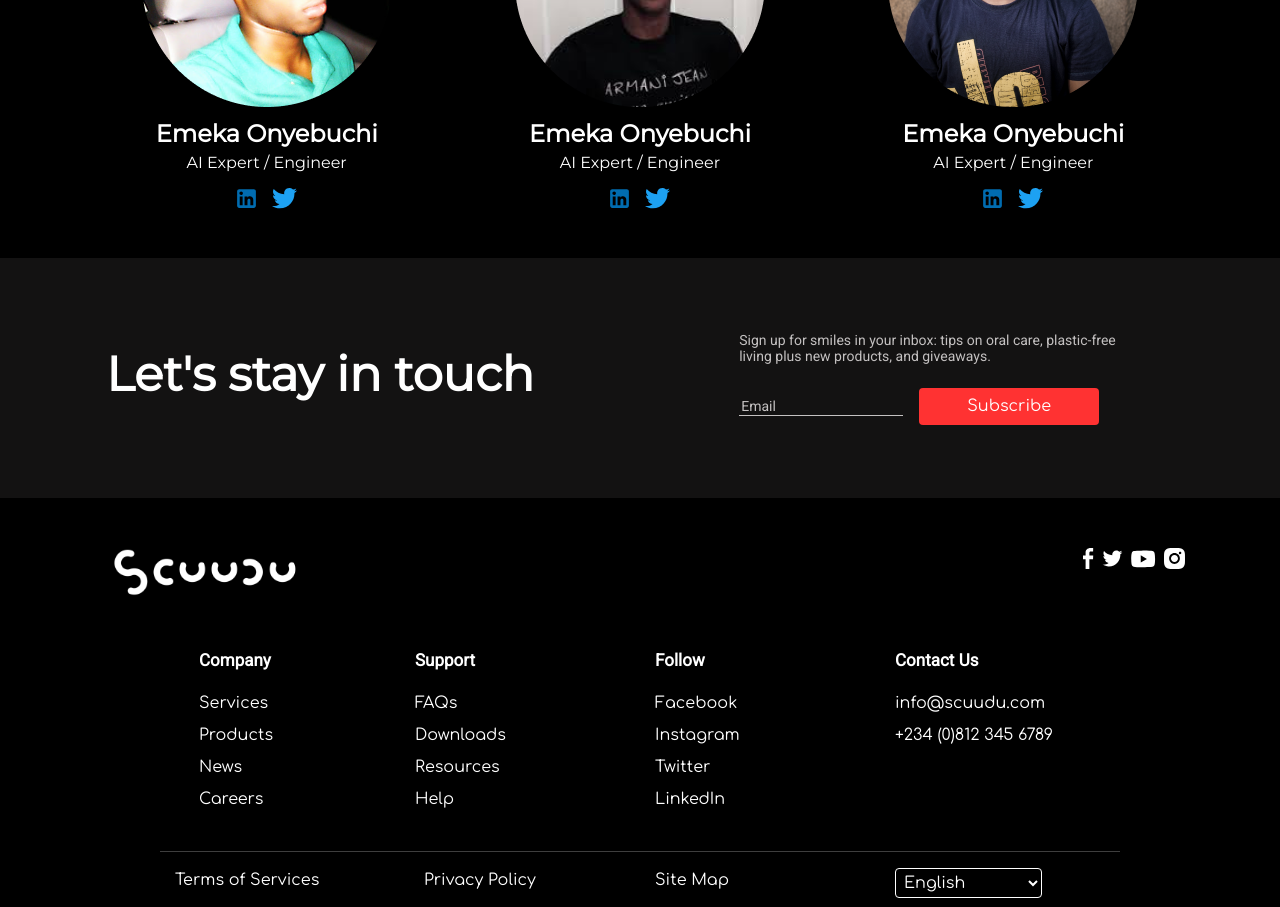
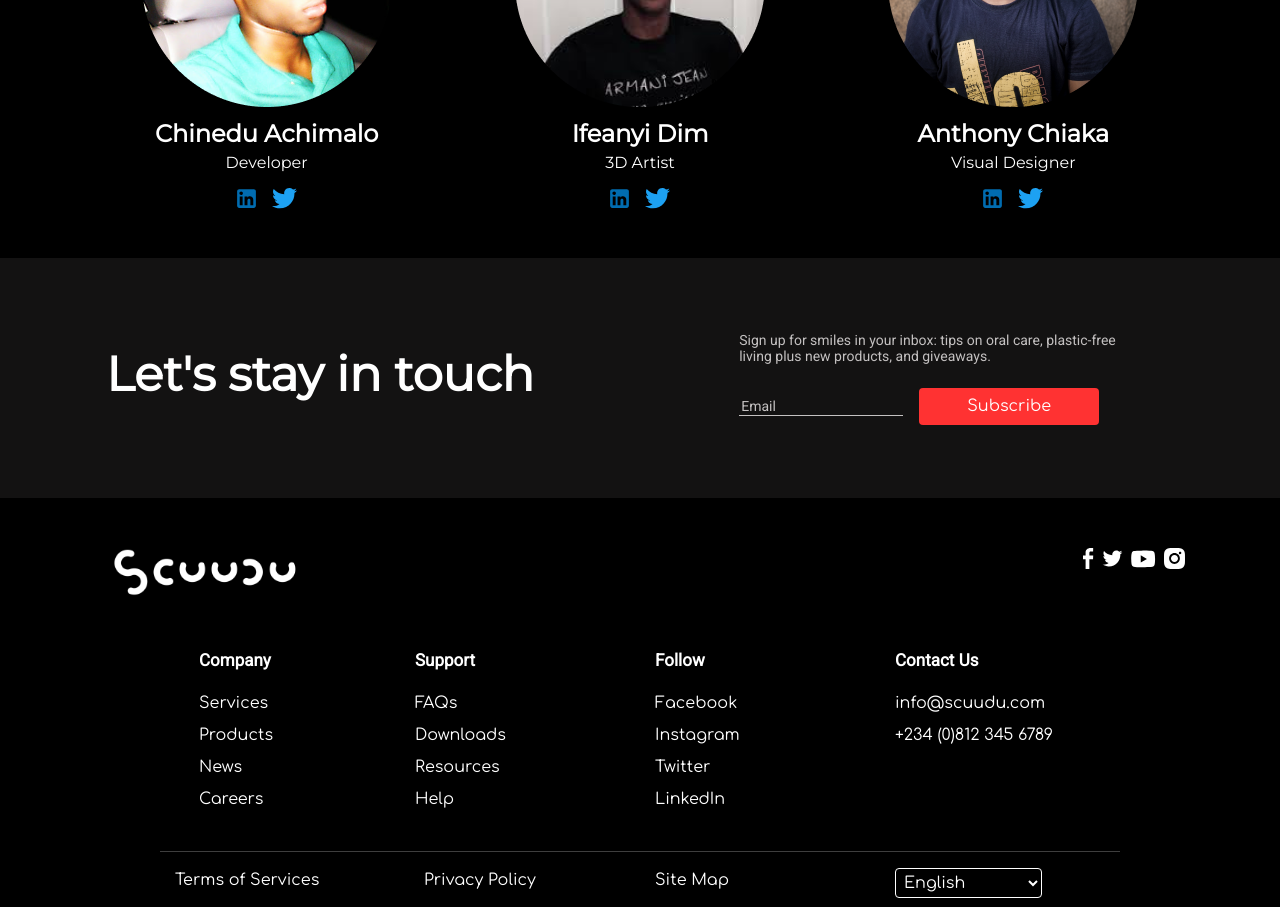
Before and after one commit to OkoyeApps/scuudu_Mirror, a React (Create React App) app: page /aboutus in a window 1280 px wide. Shown: the part 2180-3087 px from the top of the page. Built offline with nearby package versions, Linux system fonts and the light colour scheme.

Commit message:
update to about and product

```diff
--- a/src/pages/aboutUs/aboutUs.js
+++ b/src/pages/aboutUs/aboutUs.js
@@ -84,8 +84,8 @@ function AboutUs() {
                             <div className="text-center">
                                 <img src={Chinedu} alt="team member" className="team-member-img" />
                             </div>
-                            <h4 className="team-mate-name">Emeka Onyebuchi</h4>
-                            <h5 className="team-role">AI Expert / Engineer</h5>
+                            <h4 className="team-mate-name">Chinedu Achimalo</h4>
+                            <h5 className="team-role">Developer</h5>
                             <div className="text-center mt-3">
                                 <span><img src={linkedInB} className="mr-3" /></span>
                                 <span><img src={twitterB} /></span>
@@ -98,8 +98,8 @@ function AboutUs() {
                             <div className="text-center">
                                 <img src={Kosisy} alt="team member" className="team-member-img" />
                             </div>
-                            <h4 className="team-mate-name">Emeka Onyebuchi</h4>
-                            <h5 className="team-role">AI Expert / Engineer</h5>
+                            <h4 className="team-mate-name">Ifeanyi Dim</h4>
+                            <h5 className="team-role">3D Artist</h5>
                             <div className="text-center mt-3">
                                 <span><img src={linkedInB} className="mr-3" /></span>
                                 <span><img src={twitterB} /></span>
@@ -112,8 +112,8 @@ function AboutUs() {
                             <div className="text-center">
                                 <img src={Tony} alt="team member" className="team-member-img" />
                             </div>
-                            <h4 className="team-mate-name">Emeka Onyebuchi</h4>
-                            <h5 className="team-role">AI Expert / Engineer</h5>
+                            <h4 className="team-mate-name">Anthony Chiaka</h4>
+                            <h5 className="team-role">Visual Designer</h5>
                             <div className="text-center mt-3">
                                 <span><img src={linkedInB} className="mr-3" /></span>
                                 <span><img src={twitterB} /></span>
--- a/src/pages/product/product.css
+++ b/src/pages/product/product.css
@@ -49,6 +49,8 @@
 .wyrewolf {
   background-color: #131212;
   min-height: 85vh;
+  display: flex;
+  flex-direction: unset;
 }
 
 .estateAR {
@@ -104,4 +106,10 @@
     top: 20%;
     left: 46%;
   }
+
+  .wyrewolf {
+    display: flex;
+    flex-direction: column-reverse;
+    padding-bottom: 2rem;
+  }
 }
--- a/src/pages/product/product.js
+++ b/src/pages/product/product.js
@@ -38,7 +38,7 @@ function Product() {
 
 
             <section className="row mx-0 px-6 wyrewolf">
-                <div className="col-md-6 d-flex align-items-center">
+                <div className="col-md-6 d-flex align-items-center ">
                     <div>
                         <h2 className="product-title mb-2">Wyrewolf</h2>
                         <p className="product-txt">Lorem ipsum dolor sit amet, consectetur adipiscing elit. Non augue metus, malesuada habitasse. Commodo non turpis purus nunc. Nisl sed et, pharetra, bibendum convallis amet lectus. Cursus nunc, aliquet placerat turpis ornare pellentesque. Lorem ipsum dolor sit amet, consectetur adipiscing elit. Non augue metus, malesuada habitasse. Commodo non turpis purus nunc. Nisl sed et, pharetra, bibendum convallis amet lectus. Cursus nunc, aliquet placerat turpis ornare pellentesque.</p>
```
